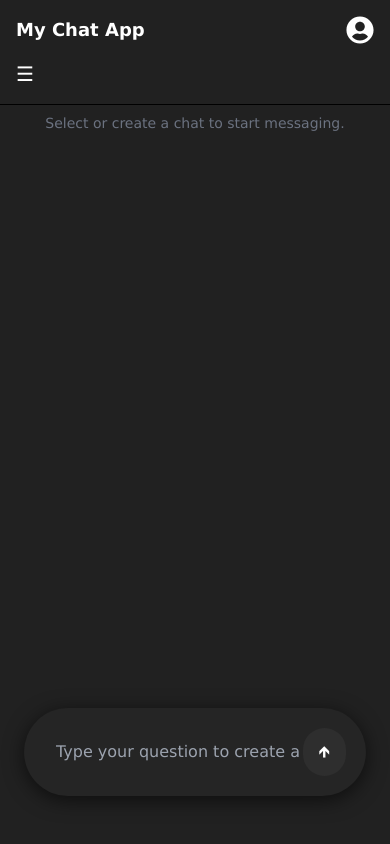
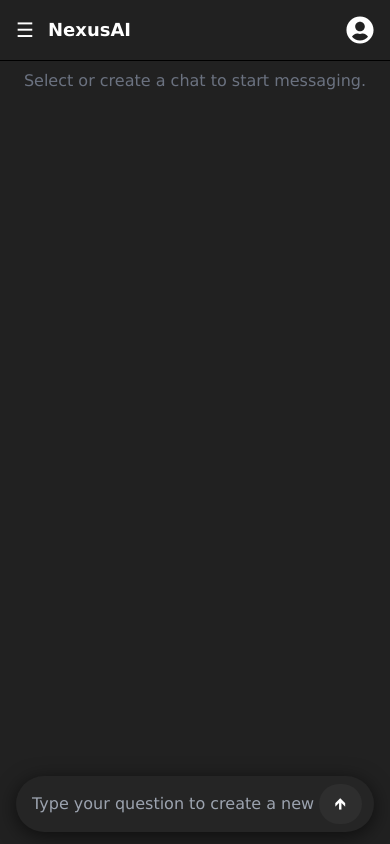
Before and after one commit to iamalokpatel/NexusAI, a React (Create React App) app in the folder frontend/: page / in a window 390 px wide. Built offline with nearby package versions, Linux system fonts and the light colour scheme.

Commit message:
Commited all Folders

```diff
--- a/frontend/src/components/Navbar.js
+++ b/frontend/src/components/Navbar.js
@@ -43,8 +43,8 @@ const Navbar = () => {
   };
 
   return (
-    <div className="w-full bg-[#212121] text-white p-4 flex justify-between items-center relative">
-      <h1 className="text-lg font-bold">My Chat App</h1>
+    <div className="w-full bg-[#212121] text-white p-4 flex justify-between items-center relative border-b border-black sticky top-0">
+      <h1 className="text-lg font-bold ml-8 md:ml-0">NexusAI</h1>
 
       <div
         className="relative"
--- a/frontend/src/components/Sidebar/Sidebar.js
+++ b/frontend/src/components/Sidebar/Sidebar.js
@@ -1,19 +1,25 @@
-import React, { useState, useEffect, useRef } from "react";
+import React, { useEffect, useRef } from "react";
 import api from "../../utils/api";
-import { PiChatsCircleBold } from "react-icons/pi";
+import { LuSquarePen } from "react-icons/lu";
 import { useNavigate } from "react-router-dom";
 import ChatItem from "./ChatItem";
 
-const Sidebar = ({ onSelectChat, selectedChatId }) => {
-  const [chats, setChats] = useState([]);
-  const [loading, setLoading] = useState(false);
-  const [editingChatId, setEditingChatId] = useState(null);
-  const [editTitle, setEditTitle] = useState("");
-  const [menuOpenId, setMenuOpenId] = useState(null);
+const Sidebar = ({
+  chats,
+  setChats,
+  onSelectChat,
+  selectedChatId,
+  closeSidebar,
+}) => {
+  const [loading, setLoading] = React.useState(false);
+  const [editingChatId, setEditingChatId] = React.useState(null);
+  const [editTitle, setEditTitle] = React.useState("");
+  const [menuOpenId, setMenuOpenId] = React.useState(null);
 
   const navigate = useNavigate();
   const editInputRef = useRef(null);
 
+  // fetch chats only once (initial load)
   useEffect(() => {
     const fetchChats = async () => {
       const userId = localStorage.getItem("userId");
@@ -30,8 +36,10 @@ const Sidebar = ({ onSelectChat, selectedChatId }) => {
       }
     };
 
-    fetchChats();
-  }, []);
+    if (!chats || chats.length === 0) {
+      fetchChats();
+    }
+  }, [setChats, chats]);
 
   useEffect(() => {
     if (editingChatId && editInputRef.current) {
@@ -44,7 +52,7 @@ const Sidebar = ({ onSelectChat, selectedChatId }) => {
     setMenuOpenId((prev) => (prev === chatId ? null : chatId));
   };
 
-  // Updated: returns the newly created chat object
+  // New chat creation
   const handleNewChat = async () => {
     const userId = localStorage.getItem("userId");
     if (!userId) {
@@ -62,7 +70,11 @@ const Sidebar = ({ onSelectChat, selectedChatId }) => {
       const savedChat = response.data;
       setChats((prev) => [savedChat, ...prev]);
       onSelectChat?.(savedChat._id || savedChat.id);
-      return savedChat; // return for parent to use
+
+      // Close sidebar on mobile after creating new chat
+      closeSidebar?.();
+
+      return savedChat;
     } catch (error) {
       console.error("Error creating chat:", error);
       return null;
@@ -112,7 +124,7 @@ const Sidebar = ({ onSelectChat, selectedChatId }) => {
       <div className="text-gray-400 text-center mt-4">Loading chats...</div>
     );
 
-  if (chats.length === 0)
+  if (!chats || chats.length === 0)
     return (
       <div className="text-gray-400 mt-3 ml-2">
         No chats yet.
@@ -122,22 +134,26 @@ const Sidebar = ({ onSelectChat, selectedChatId }) => {
     );
 
   return (
-    <div className="w-64 bg-[#181818] text-white h-screen p-4 flex flex-col">
+    <div className="flex flex-col min-h-screen w-64 bg-[#181818] text-white p-4 sticky top-0">
       <button
         onClick={handleNewChat}
-        className="w-full h-[46px] flex items-center gap-3 hover:bg-[#1C1C1C] pb-3 px-4 rounded-lg mb-4 border-b border-gray-800"
+        className="w-full h-[46px] flex items-center gap-2 hover:bg-[#1C1C1C] pb-3 px-4 rounded-lg mb-4 border-b border-gray-800"
       >
-        <PiChatsCircleBold size={20} />
+        <LuSquarePen />
         <span className="text-base shadow-lg">New Chat</span>
       </button>
 
-      <div className="space-y-2 flex-1">
+      {/* Chat list */}
+      <div className="flex-1 overflow-y-auto space-y-2">
         {chats.map((chat) => (
           <ChatItem
             key={chat._id || chat.id}
             chat={chat}
             selected={selectedChatId === (chat._id || chat.id)}
-            onSelect={onSelectChat}
+            onSelect={(id) => {
+              onSelectChat(id);
+              closeSidebar?.(); // close sidebar on mobile after selecting chat
+            }}
             onEditClick={handleEditClick}
             onDelete={handleDelete}
             menuOpenId={menuOpenId}
--- a/frontend/src/pages/Messages.js
+++ b/frontend/src/pages/Messages.js
@@ -1,11 +1,12 @@
-import api from "../utils/api";
-import React, { useState, useRef, useEffect } from "react";
+import React, { useState, useEffect, useRef } from "react";
 import { useNavigate } from "react-router-dom";
 import Sidebar from "../components/Sidebar/Sidebar";
 import Navbar from "../components/Navbar";
 import ChatMessage from "../components/Messages/ChatMessage";
+import api from "../utils/api";
 
 const Messages = () => {
+  const [chats, setChats] = useState([]);
   const [messages, setMessages] = useState([]);
   const [input, setInput] = useState("");
   const [loading, setLoading] = useState(false);
@@ -16,14 +17,17 @@ const Messages = () => {
   const messagesEndRef = useRef(null);
   const navigate = useNavigate();
 
+  // Check login
   useEffect(() => {
     setIsLoggedIn(!!localStorage.getItem("token"));
   }, []);
 
+  // Scroll to bottom on new messages
   useEffect(() => {
     messagesEndRef.current?.scrollIntoView({ behavior: "smooth" });
   }, [messages]);
 
+  // Select chat and fetch messages
   const handleChatSelect = async (chatId) => {
     setSelectedChatId(chatId);
     setMessages([]);
@@ -50,6 +54,7 @@ const Messages = () => {
     }
   };
 
+  // Send message
   const handleSend = async () => {
     const question = input.trim();
     if (!question || loading) return;
@@ -61,7 +66,7 @@ const Messages = () => {
 
     let chatIdToUse = selectedChatId;
 
-    // If no chat selected, create a new one
+    // Create new chat if none selected
     if (!chatIdToUse) {
       try {
         const userId = localStorage.getItem("userId");
@@ -71,14 +76,12 @@ const Messages = () => {
           return;
         }
 
-        const newChatTitle = `New Chat`;
-        const res = await api.post("/chats", {
-          title: newChatTitle,
-          userId,
-        });
+        const newChatTitle = `New Chat ${chats.length + 1}`;
+        const res = await api.post("/chats", { title: newChatTitle, userId });
         const newChat = res.data;
         chatIdToUse = newChat._id || newChat.id;
         setSelectedChatId(chatIdToUse);
+        setChats((prev) => [newChat, ...prev]);
       } catch (err) {
         console.error("Failed to create new chat:", err);
         setMessages((prev) => [
@@ -89,7 +92,7 @@ const Messages = () => {
       }
     }
 
-    // Proceed to send the message
+    // Add user message
     setMessages((prev) => [
       ...prev,
       { role: "user", content: question },
@@ -103,22 +106,20 @@ const Messages = () => {
         question,
         chatId: chatIdToUse,
       });
-
       const { message, from } = res.data;
       const role =
         message?.role || (from === "database" ? "database" : "cohere");
       const fullAnswer = message?.answer || "";
 
+      // Stream response
       let index = 0;
       const len = fullAnswer.length;
-
       while (index < len) {
         let batchSize = 8;
         if (index < len * 0.2) batchSize = 4;
         else if (index > len * 0.8) batchSize = 6;
 
         const partial = fullAnswer.slice(0, index + batchSize);
-
         setMessages((prev) => {
           const updated = [...prev];
           updated[updated.length - 1] = { role, content: partial };
@@ -145,24 +146,30 @@ const Messages = () => {
   };
 
   return (
-    <div className="w-full flex" role="main">
+    <div className="min-h-screen w-full flex" role="main">
+      {/* Sidebar for desktop */}
       <div className="hidden md:block">
         <Sidebar
+          chats={chats}
+          setChats={setChats}
           onSelectChat={handleChatSelect}
           selectedChatId={selectedChatId}
         />
       </div>
 
+      {/* Sidebar overlay for mobile */}
       {sidebarOpen && (
         <div
           className="fixed inset-0 z-50 bg-black bg-opacity-50 md:hidden"
           onClick={() => setSidebarOpen(false)}
         >
           <div
-            className="w-64 h-full bg-[#1c1c1c] shadow-lg"
+            className="w-64 h-full bg-[#1c1c1c] shadow-lg overflow-y-auto"
             onClick={(e) => e.stopPropagation()}
           >
             <Sidebar
+              chats={chats}
+              setChats={setChats}
               onSelectChat={handleChatSelect}
               selectedChatId={selectedChatId}
             />
@@ -170,18 +177,21 @@ const Messages = () => {
         </div>
       )}
 
-      <div className="w-full flex flex-col pb-12 md:pb-6 bg-[#212121] h-screen md:h-auto">
+      {/* Main chat area */}
+      <div className="w-full flex flex-col bg-[#212121]">
         <Navbar isLoggedIn={isLoggedIn} setIsLoggedIn={setIsLoggedIn} />
 
+        {/* Mobile sidebar button */}
         <button
-          className="md:hidden pb-4 pl-4 text-white text-xl self-start"
+          className="md:hidden pb-4 pl-4 text-white text-xl self-start fixed lef-0 top-[1rem]"
           onClick={() => setSidebarOpen(true)}
           aria-label="Open Sidebar"
         >
           ☰
         </button>
 
-        <div className="space-y-2 overflow-y-scroll p-2 bg-[#212121] scrollbar-thin scrollbar-thumb-gray-400 scrollbar-track-gray-200 flex-grow text-sm text-white border-t border-black h-screen md:h-96">
+        {/* Messages list */}
+        <div className="flex-1 md:w-4/6 md:mx-auto px-4 md:px-8 lg:px-10 py-2 items-center text-white justify-center px-4 md:px-8 lg:px-10 py-2 overflow-y-auto space-y-2 scrollbar-thin scrollbar-thumb-gray-400 scrollbar-track-gray-200">
           {messages.length === 0 && !loading && (
             <div className="text-center text-gray-500">
               {selectedChatId
@@ -195,10 +205,11 @@ const Messages = () => {
           <div ref={messagesEndRef} />
         </div>
 
-        <div className="mt-5 flex justify-center px-4">
-          <div className="relative w-full max-w-2xl px-2">
+        {/* Input area */}
+        <div className="px-4 py-3 flex justify-center sticky bottom-0">
+          <div className="relative w-full max-w-2xl">
             <input
-              className="w-full rounded-full p-8 pr-14 bg-[#252525] cursor-text text-white shadow-[0_4px_20px_rgba(0,0,0,0.6)] focus:outline-none focus:ring-1 focus:ring-[#333333] focus:ring-opacity-50"
+              className="w-full rounded-full p-4 pr-14 bg-[#252525] text-white shadow-[0_4px_20px_rgba(0,0,0,0.6)] focus:outline-none focus:ring-1 focus:ring-[#333333] focus:ring-opacity-50"
               value={input}
               onChange={(e) => setInput(e.target.value)}
               placeholder={
@@ -206,13 +217,13 @@ const Messages = () => {
                   ? "Ask something..."
                   : "Type your question to create a new chat"
               }
-              onKeyDown={(e) => e.key === "Enter" && !loading && handleSend()}
+              onKeyDown={(e) => e.key === "Enter" && handleSend()}
               disabled={loading}
               aria-label="Type your question here"
             />
             <button
               onClick={handleSend}
-              className="absolute right-7 top-1/2 -translate-y-1/2 px-4 py-3 cursor-pointer text-white bg-[#2E2E2E] rounded-full disabled:opacity-50"
+              className="absolute right-3 top-1/2 -translate-y-1/2 px-4 py-2 text-white bg-[#2E2E2E] rounded-full disabled:opacity-50"
               disabled={loading}
               aria-label="Send"
             >
```
Also changed, not shown: frontend/src/components/Sidebar/ChatItem.js (+15 -13 lines).
